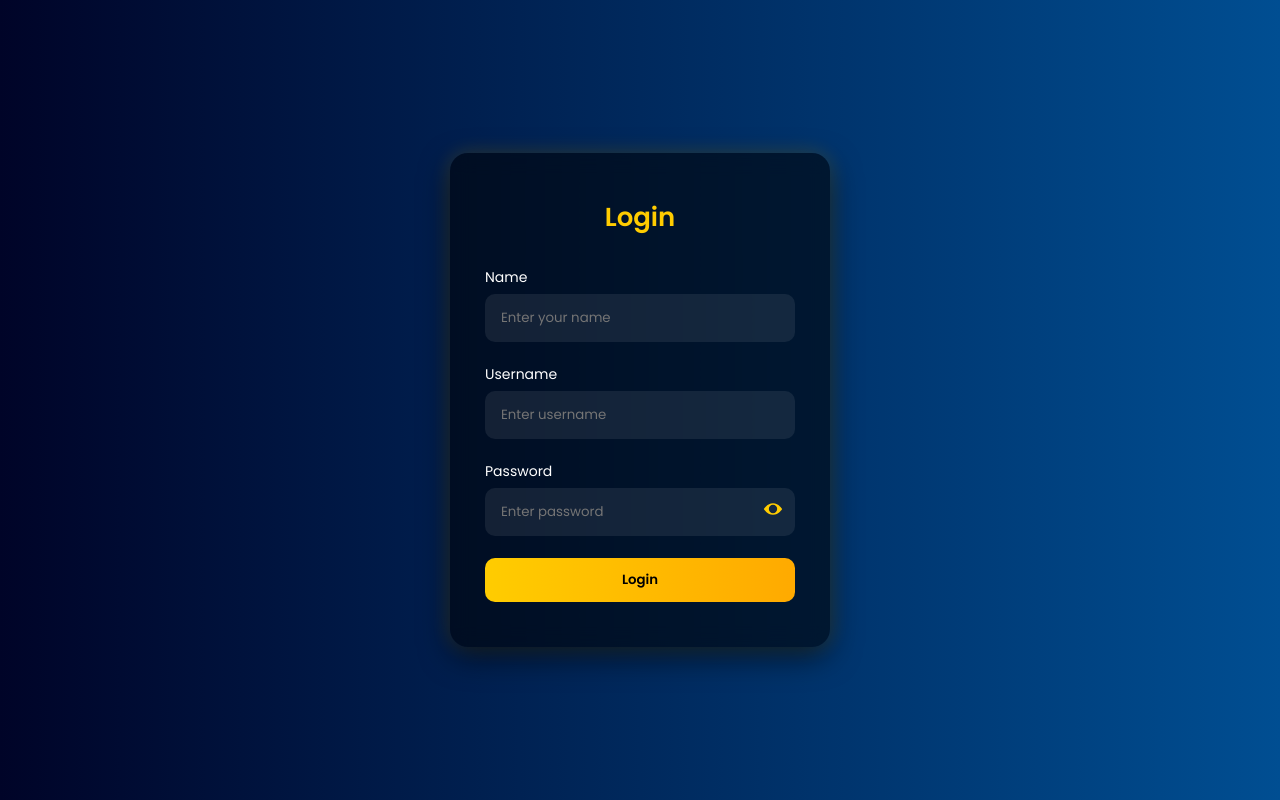
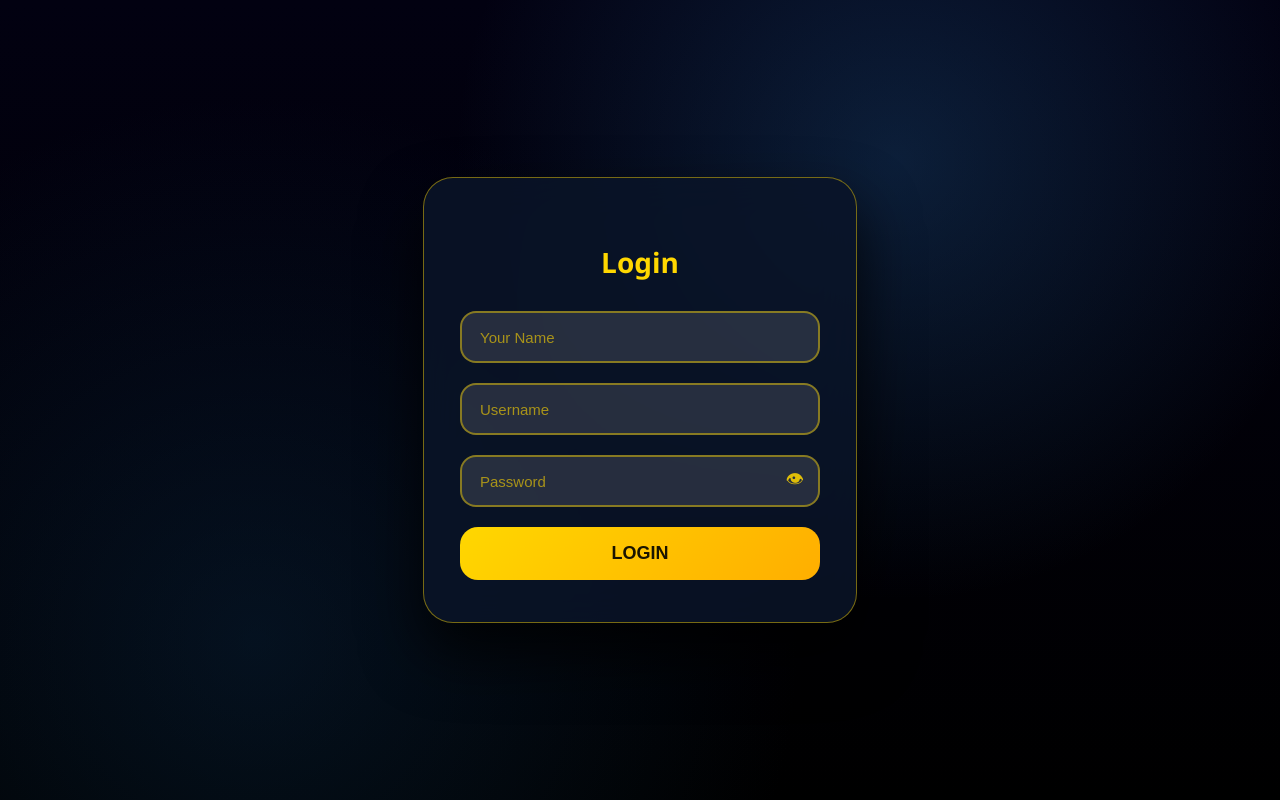
Before and after one commit to Pawankumar1908/telugu-annotator, a Flask app: page / in a window 1280 px wide. Run offline with Flask 3, Linux system fonts and the light colour scheme.

Commit message:
Update login.html

```diff
--- a/templates/login.html
+++ b/templates/login.html
@@ -1,140 +1,62 @@
 <!DOCTYPE html>
-<html lang="en">
+<html>
 <head>
-<meta charset="UTF-8">
-<meta name="viewport" content="width=device-width, initial-scale=1.0">
-<title>Login Page</title>
-
-<link href="https://fonts.googleapis.com/css2?family=Poppins:wght@300;400;600&display=swap" rel="stylesheet">
-
-<style>
-
-*{
-    margin:0;
-    padding:0;
-    box-sizing:border-box;
-    font-family: 'Poppins', sans-serif;
-}
-
-body{
-    height:100vh;
-    display:flex;
-    justify-content:center;
-    align-items:center;
-    background: linear-gradient(to right, #000428, #004e92);
-}
-
-.login-container{
-    width: 380px;
-    padding: 45px 35px;
-    border-radius: 18px;
-    background: rgba(0, 0, 0, 0.55);
-    backdrop-filter: blur(10px);
-    box-shadow:
-        0 10px 30px rgba(0,0,0,0.6),
-        0 0 20px rgba(255, 204, 0, 0.2);
-    color: #ffffff;
-}
-
-.login-container h2{
-    text-align: center;
-    margin-bottom: 30px;
-    font-size: 26px;
-    color: #ffcc00;
-}
-
-.input-group{
-    margin-bottom: 22px;
-    position: relative;
-}
-
-.input-group label{
-    display:block;
-    font-size:14px;
-    margin-bottom:6px;
-}
-
-.input-group input{
-    width:100%;
-    padding:12px 45px 12px 14px;
-    border-radius:10px;
-    border:2px solid transparent;
-    outline:none;
-    background: rgba(255,255,255,0.08);
-    color:white;
-    transition:0.3s;
-}
-
-.input-group input:focus{
-    border:2px solid #ffcc00;
-    box-shadow:0 0 8px #ffcc00;
-}
-
-.toggle-password{
-    position:absolute;
-    right:12px;
-    top:38px;
-    cursor:pointer;
-    width:20px;
-    height:20px;
-    fill:#ffcc00;
-}
-
-button{
-    width:100%;
-    padding:12px;
-    border:none;
-    border-radius:10px;
-    background: linear-gradient(90deg, #ffcc00, #ffaa00);
-    font-weight:600;
-    cursor:pointer;
-}
-
-button:hover{
-    box-shadow:0 8px 20px rgba(255,204,0,0.4);
-}
-
-</style>
+    <title>Login</title>
+    <link rel="stylesheet" href="{{ url_for('static', filename='style.css') }}">
 </head>
-
 <body>
 
-<div class="login-container">
-    <h2>Login</h2>
+<div class="login-card">
+    <h2 class="login-title">Login</h2>
 
-    <div class="input-group">
-        <label>Name</label>
-        <input type="text" placeholder="Enter your name">
-    </div>
+    <form method="POST" action="/">
 
-    <div class="input-group">
-        <label>Username</label>
-        <input type="text" placeholder="Enter username">
-    </div>
+        <!-- Annotator Name -->
+        <input
+            type="text"
+            name="annotator"
+            placeholder="Your Name"
+            required
+        >
 
-    <div class="input-group">
-        <label>Password</label>
-        <input type="password" id="password" placeholder="Enter password">
+        <!-- Username -->
+        <input
+            type="text"
+            name="username"
+            placeholder="Username"
+            required
+        >
 
-        <!-- SVG Eye Icon -->
-        <svg class="toggle-password" onclick="togglePassword()" id="eyeIcon"
-             xmlns="http://www.w3.org/2000/svg" viewBox="0 0 24 24">
-            <path d="M12 5C5 5 1 12 1 12s4 7 11 7 11-7 11-7-4-7-11-7zm0 12a5 5 0 1 1 0-10 5 5 0 0 1 0 10z"/>
-        </svg>
-    </div>
+        <!-- Password -->
+        <div class="password-row">
+            <input
+                type="password"
+                id="password"
+                name="password"
+                placeholder="Password"
+                required
+            >
+            <span class="eye" onclick="togglePassword()">👁</span>
+        </div>
 
-    <button>Login</button>
+        <!-- Login Button -->
+        <button type="submit" class="submit-btn">
+            Login
+        </button>
+
+        {% if error %}
+        <div class="login-error">
+            {{ error }}
+        </div>
+        {% endif %}
+
+    </form>
 </div>
 
 <script>
 function togglePassword() {
-    const password = document.getElementById("password");
-
-    if (password.type === "password") {
-        password.type = "text";
-    } else {
-        password.type = "password";
-    }
+    const p = document.getElementById("password");
+    p.type = p.type === "password" ? "text" : "password";
 }
 </script>
 
```
